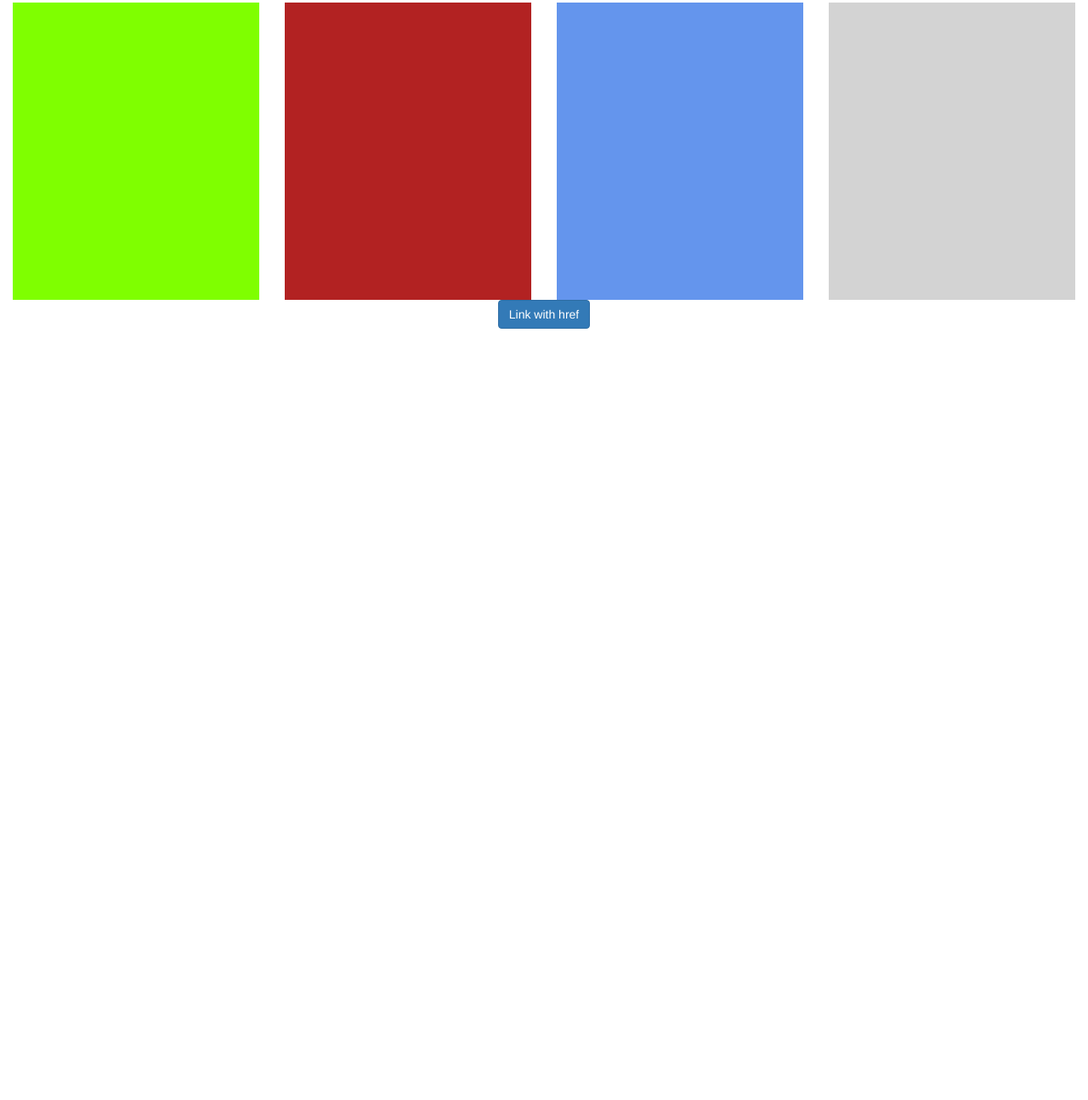
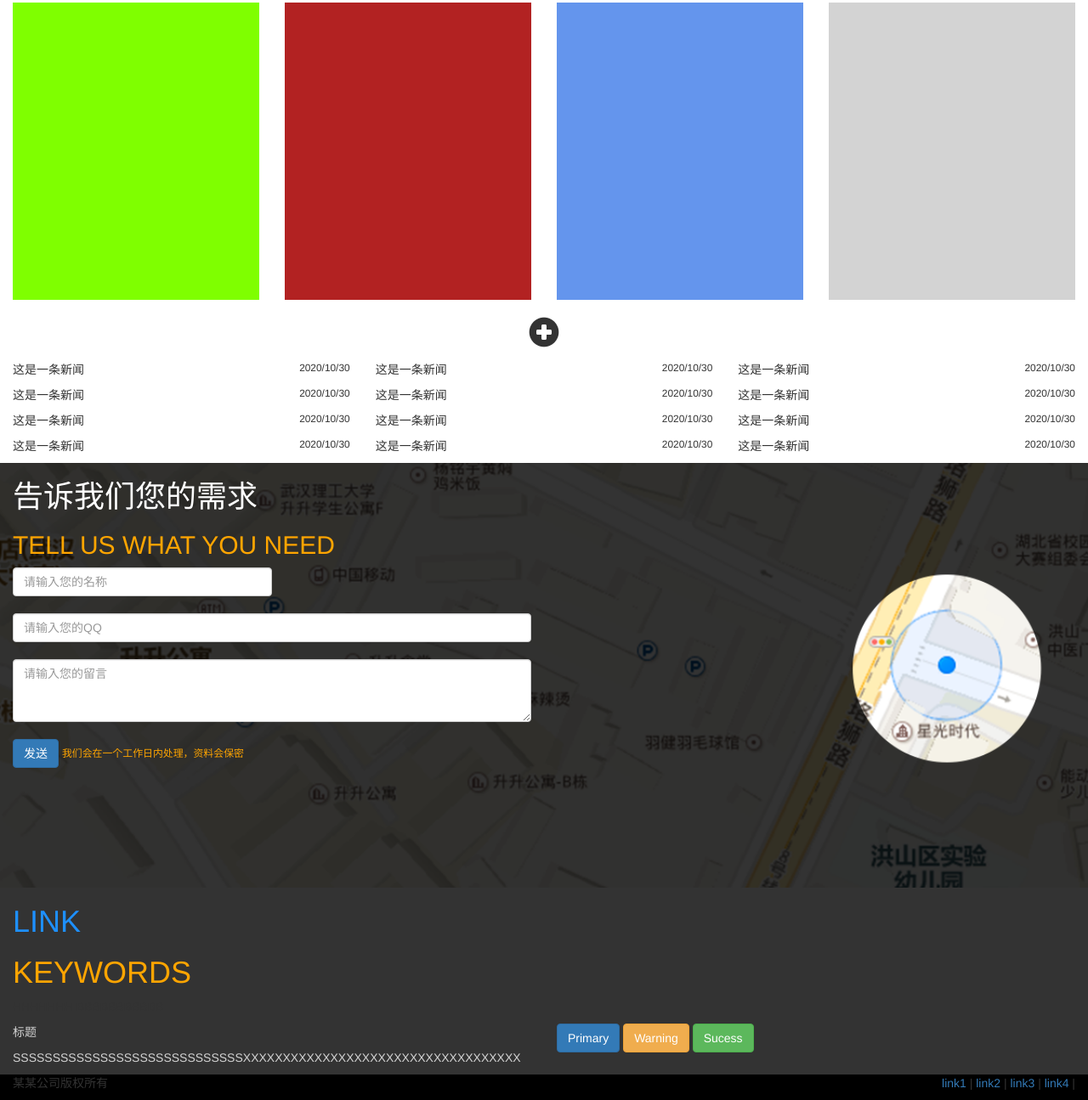
Before and after one commit to Apondon/res-web_193, a plain HTML site: page index.html in a window 1280 px wide. Shown: the part 1348-2643 px from the top of the page at 85% size. Before the commit the page ends 1735 px from the top, so only its background shows below. Drawn offline with Linux system fonts and the light colour scheme.

Commit message:
第二次提交

```diff
--- a/css/index.css
+++ b/css/index.css
@@ -4,6 +4,30 @@
 }
 .ct{
     text-align: center;
+}
+.clrfff{
+    color: #fff;
+}
+.clrorg{
+    color: orange;
+}
+.w50{
+    width: 50%;
+}
+.mgb20{
+    margin-bottom: 20px;
+}
+.clrb{
+    color: dodgerblue;
+}
+.clrlg{
+    color: lightgray;
+}
+.tr{
+    text-align: right;
+}
+.warp{
+    word-wrap: break-word;
 }
 /* 复写样式 */
 .nav>li>a {
@@ -165,3 +189,20 @@
 .infobox{
     text-align: center;
 }
+.infobox  .list-unstyled li{
+    text-align: left;
+}
+/* 联系1 */
+.tell{
+    height: 500px;
+    background: url(../imgs/tell_bg.png) no-repeat left top;
+    background-size: cover;
+}
+/* 联系2 */
+.connect{
+    background: #333;
+}
+/* 注册信息 */
+.copyright{
+    background:#000;
+}
--- a/index.html
+++ b/index.html
@@ -135,7 +135,7 @@
     <!-- 产品 -->
     <div class="container-fluid">
         <h1 class="pjt-tit ct">Project</h1>
-        <p  class="ct">
+        <p class="ct">
             <small class="pjt-txt">our best works show</small>
         </p>
         <div class="row pjt">
@@ -184,7 +184,7 @@
     <!-- 关于我们 -->
     <div class="container-fluid">
         <h1 class="abu-tit ct">about us</h1>
-        <p  class="ct">
+        <p class="ct">
             <small class="abu-txt">all about our work</small>
         </p>
         <div class="row">
@@ -203,27 +203,147 @@
         </div>
     </div>
     <!-- 讯息 -->
-    <div class="infobox">
-        <a class="btn btn-primary" id="info" role="button" data-toggle="collapse" href="#collapseExample"
-        aria-expanded="false" aria-controls="collapseExample">
-            Link with href
-        </a>
-    </div>
+    <div class="infobox visible-lg-block">
+        <h1 class="ct">
+            <span class="glyphicon glyphicon-plus-sign" id="info-btn"></span>
+        </h1>
         <div class="container-fluid">
             <div class="collapse" id="collapseExample">
                 <div class="well">
                     ...
                 </div>
             </div>
+
+            <!-- 新闻分栏 -->
+            <div class="row">
+                <div class="col-md-4">
+                    <ul class="list-unstyled">
+                        <li>
+                            <p>这是一条新闻 <small class="pull-right">2020/10/30</small> </p>
+                        </li>
+                        <li>
+                            <p>这是一条新闻 <small class="pull-right">2020/10/30</small> </p>
+                        </li>
+                        <li>
+                            <p>这是一条新闻 <small class="pull-right">2020/10/30</small> </p>
+                        </li>
+                        <li>
+                            <p>这是一条新闻 <small class="pull-right">2020/10/30</small> </p>
+                        </li>
+                    </ul>
+                </div>
+                <div class="col-md-4">
+                    <ul class="list-unstyled">
+                        <li>
+                            <p>这是一条新闻 <small class="pull-right">2020/10/30</small> </p>
+                        </li>
+                        <li>
+                            <p>这是一条新闻 <small class="pull-right">2020/10/30</small> </p>
+                        </li>
+                        <li>
+                            <p>这是一条新闻 <small class="pull-right">2020/10/30</small> </p>
+                        </li>
+                        <li>
+                            <p>这是一条新闻 <small class="pull-right">2020/10/30</small> </p>
+                        </li>
+                    </ul>
+                </div>
+                <div class="col-md-4">
+                    <ul class="list-unstyled">
+                        <li>
+                            <p>这是一条新闻 <small class="pull-right">2020/10/30</small> </p>
+                        </li>
+                        <li>
+                            <p>这是一条新闻 <small class="pull-right">2020/10/30</small> </p>
+                        </li>
+                        <li>
+                            <p>这是一条新闻 <small class="pull-right">2020/10/30</small> </p>
+                        </li>
+                        <li>
+                            <p>这是一条新闻 <small class="pull-right">2020/10/30</small> </p>
+                        </li>
+                    </ul>
+                </div>
+            </div>
+        </div>
+    </div>
+    <!-- 联系1 -->
+    <div class="tell">
+        <div class="container-fluid">
+            <div class="row">
+                <div class="col-md-6 col-xs-10">
+                    <h1 class="clrfff">告诉我们您的需求</h1>
+                    <h2 class="clrorg">TELL US WHAT YOU NEED</h2>
+                    <input type="text" class="form-control w50 mgb20" placeholder="请输入您的名称">
+                    <input type="text" class="form-control mgb20" placeholder="请输入您的QQ">
+                    <textarea class="form-control mgb20" rows="3" placeholder="请输入您的留言"></textarea>
+                    <button type="button" class="btn btn-primary">发送</button>
+                    <small class="clrorg">我们会在一个工作日内处理，资料会保密</small>
+                </div>
+            </div>
+        </div>
+    </div>
+    <!-- 联系2 -->
+    <div class="connect">
+        <div class="container-fluid">
+            <h1 class="clrb">LINK</h1>
+            <h1 class="clrorg">KEYWORDS</h1>
+            <p>HHHHHHH BBBBBBBBBBB</p>
+            <div class="row">
+                <div class="col-md-6 col-xs-10">
+                    <p class="clrlg">标题</p>
+                    <p class="clrlg warp">SSSSSSSSSSSSSSSSSSSSSSSSSSSSSXXXXXXXXXXXXXXXXXXXXXXXXXXXXXXXXXXX</p>
+                </div>
+                <div class="col-md-6 col-xs-10">
+                    <div>
+                        <button type="button" class="btn btn-primary">Primary</button>
+                        <button type="button" class="btn btn-warning">Warning</button>
+                        <button type="button" class="btn btn-success">Sucess</button>
+                    </div>
+                </div>
+            </div>
+        </div>
+    </div>
+    <!-- 注册信息 pc-->
+    <div class="copyright  visible-lg-block">
+        <div class="container-fluid">
+            <div class="row">
+                <div class="col-md-6 col-xs-10">
+                    <p>某某公司版权所有</p>
+                </div>
+                <div class="col-md-6">
+                    <p class="tr">
+                        <a>link1</a> |
+                        <a>link2</a> |
+                        <a>link3</a> |
+                        <a>link4</a> |
+                    </p>
+                </div>
+            </div>
+        </div>
+    </div>
+    <!-- 注册信息 xs -->
+    <div class="copyright visible-xs-block">
+        <p class="ct">某某公司版权所有</p>
+        <p class="ct">
+            <a>link1</a> |
+            <a>link2</a> |
+            <a>link3</a> |
+            <a>link4</a> |
+        </p>
     </div>
 </body>
 <script src="./js/jquery.min.js"></script>
 <script src="./dist/js/bootstrap.min.js"></script>
 <script>
-    $(function(){
-        $('#navBtn').on('click',function(){
+    $(function () {
+        $('#navBtn').on('click', function () {
             $('.navList').toggleClass('blc')
+        })
+        $('#info-btn').on('click', function () {
+            $('#collapseExample').collapse('toggle')
         })
     })
 </script>
+
 </html>
```
Also changed, not shown: imgs/tell_bg.png (added). Lines whose indentation alone changed are shown as unchanged.
